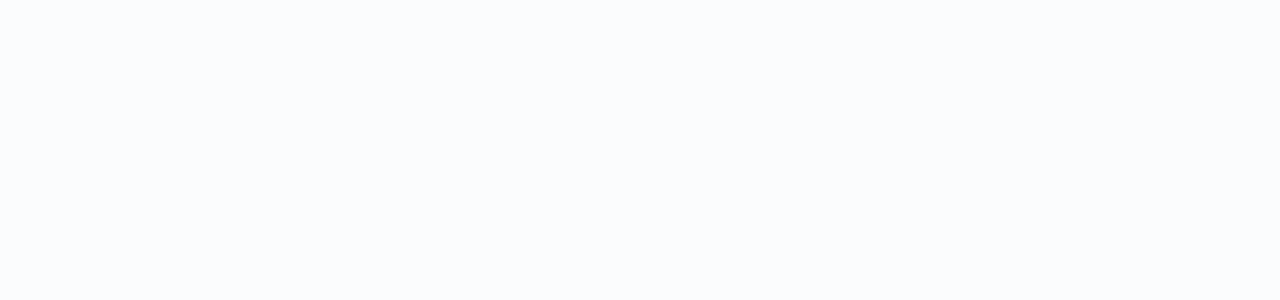
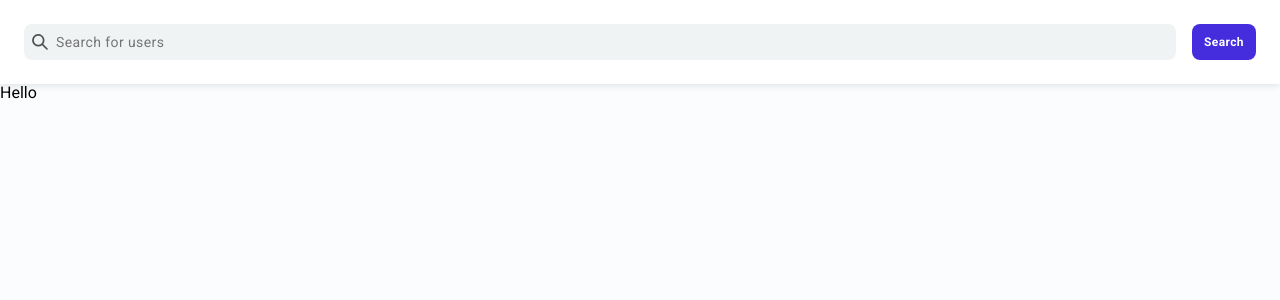
Before and after one commit to xPapla/gh-task, a React (Create React App) app: page / in a window 1280 px wide. Before the commit this address had no page. Shown: the top 300 px of the page. Built offline with nearby package versions, Linux system fonts and the light colour scheme.

Commit message:
Add Default Layout, add basic user stats page

```diff
--- a/src/modules/App/GlobalStyles.tsx
+++ b/src/modules/App/GlobalStyles.tsx
@@ -6,7 +6,7 @@
 export const GlobalStyles = createGlobalStyle`
   body {
     font-family: "Roboto";
-    background: ${p => p.theme.pageBackground};
+    background: ${p => p.theme.colors.pageBackground};
   }
   #root {
     min-height: 100vh;
--- a/src/modules/App/routes.tsx
+++ b/src/modules/App/routes.tsx
@@ -1,3 +1,19 @@
 import { PartialRouteObject } from "react-router";
+import { LazyDefaultLayout } from "../Layouts";
+import { LazyUserStats } from "../UserStats";
 
-export const routes: PartialRouteObject[] = [{}];
+export const routes: PartialRouteObject[] = [
+  {
+    element: <LazyDefaultLayout />,
+    children: [
+      {
+        path: "/",
+        element: <div>Hello</div>,
+      },
+      {
+        path: ":name",
+        element: <LazyUserStats />,
+      },
+    ],
+  },
+];
--- a/src/modules/App/themes/LightTheme.ts
+++ b/src/modules/App/themes/LightTheme.ts
@@ -1,11 +1,13 @@
 import { DefaultTheme } from "styled-components";
 
 export const LightTheme: DefaultTheme = {
-  pageBackground: "#FBFCFD",
+  colors: {
+    pageBackground: "#FBFCFD",
+    cardBackground: "#FFFFFF",
 
-  colors: {
-    main: "#452CDC",
+    primary: "#452CDC",
     links: "#2F80ED",
+
     textWhite: "#FFFFFF",
   },
 
--- /dev/null
+++ b/src/modules/Layouts/DefaultLayout/DefaultLayout.tsx
@@ -0,0 +1,32 @@
+import { FunctionComponent, useCallback } from "react";
+import { Outlet, useNavigate } from "react-router";
+import {
+  SearchBox,
+  SearchButton,
+  SearchContextProvider,
+} from "../../shared/components";
+import { Content, Header } from "./components";
+
+export const DefaultLayout: FunctionComponent = () => {
+  const navigate = useNavigate();
+  const onSearch = useCallback(
+    (value: string) => {
+      navigate(`/${encodeURIComponent(value)}`);
+    },
+    [navigate],
+  );
+
+  return (
+    <>
+      <Header>
+        <SearchContextProvider onSubmit={onSearch}>
+          <SearchBox placeholder="Search for users" />
+          <SearchButton />
+        </SearchContextProvider>
+      </Header>
+      <Content>
+        <Outlet />
+      </Content>
+    </>
+  );
+};
--- /dev/null
+++ b/src/modules/Layouts/DefaultLayout/components.tsx
@@ -0,0 +1,14 @@
+import styled from "styled-components";
+
+export const Header = styled.div`
+  display: flex;
+  padding: ${p => p.theme.spacing * 3}px;
+  background-color: ${p => p.theme.colors.cardBackground};
+  box-shadow: 0px 2px 7px rgba(0, 0, 0, 0.1);
+
+  & > * + * {
+    margin-left: ${p => p.theme.spacing * 2}px;
+  }
+`;
+
+export const Content = styled.div``;
--- /dev/null
+++ b/src/modules/Layouts/DefaultLayout/index.tsx
@@ -0,0 +1,7 @@
+import { lazy } from "react";
+
+export const LazyDefaultLayout = lazy(async () => ({
+  default: (
+    await import("./DefaultLayout" /* webpackChunkName: "DefaultLayout" */)
+  ).DefaultLayout,
+}));
--- /dev/null
+++ b/src/modules/Layouts/index.tsx
@@ -0,0 +1 @@
+export * from "./DefaultLayout";
--- /dev/null
+++ b/src/modules/UserStats/UserStats.tsx
@@ -0,0 +1,8 @@
+import { FunctionComponent } from "react";
+import { useParams } from "react-router";
+
+export const UserStats: FunctionComponent = () => {
+  const { name } = useParams();
+
+  return <>hi {name}</>;
+};
--- /dev/null
+++ b/src/modules/UserStats/index.tsx
@@ -0,0 +1,6 @@
+import { lazy } from "react";
+
+export const LazyUserStats = lazy(async () => ({
+  default: (await import("./UserStats" /* webpackChunkName: "UserStats" */))
+    .UserStats,
+}));
--- a/src/modules/shared/components/Button.tsx
+++ b/src/modules/shared/components/Button.tsx
@@ -2,7 +2,7 @@
 import styled from "styled-components";
 
 export const Button = styled.button`
-  background-color: ${p => p.theme.colors.main};
+  background-color: ${p => p.theme.colors.primary};
   border-radius: 8px;
   padding: 12px;
 
@@ -17,12 +17,12 @@
   cursor: pointer;
 
   :focus {
-    background-color: ${p => lighten(0.05, p.theme.colors.main)};
+    background-color: ${p => lighten(0.05, p.theme.colors.primary)};
   }
   :hover {
-    background-color: ${p => desaturate(0.2, p.theme.colors.main)};
+    background-color: ${p => desaturate(0.2, p.theme.colors.primary)};
   }
   :active {
-    background-color: ${p => desaturate(0.4, p.theme.colors.main)};
+    background-color: ${p => desaturate(0.4, p.theme.colors.primary)};
   }
 `;
--- a/src/modules/shared/components/Search/SearchBox/components.tsx
+++ b/src/modules/shared/components/Search/SearchBox/components.tsx
@@ -7,15 +7,14 @@
 
   display: flex;
   align-items: center;
-
+  flex-grow: 1;
   transition: all 200ms;
 
   :focus-within {
-    box-shadow: inset 0px 0px 0px 1px ${p => p.theme.colors.main};
+    box-shadow: inset 0px 0px 0px 1px ${p => p.theme.colors.primary};
   }
 
   padding: 10px 8px;
-
   & > * + * {
     margin-left: 8px;
   }
```
Also changed, not shown: src/modules/App/themes/styled-components.d.ts (+5 -3 lines).
